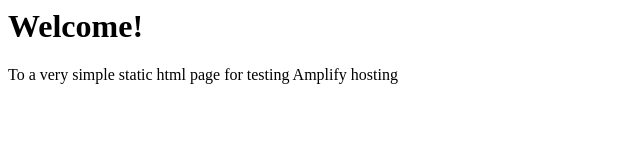
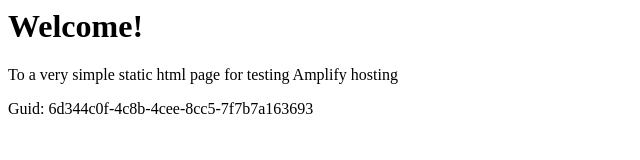
Before and after one commit to aws-aemilia-hkg/Github-PR-Commit-Integration-Test-DoNotTouch-v0-prod-ap-east-1, a website: page src/index.html in a window 1280 px wide. Shown: the whole page, without its empty margins (0-640 px from the left). Drawn offline with Linux system fonts and the light colour scheme.

Commit message:
commit from integ tests

```diff
--- a/src/index.html
+++ b/src/index.html
@@ -1,3 +1,5 @@
+
+
 <html lang="en">
 
 <head>
@@ -10,6 +12,6 @@
 <body>
     <h1>Welcome!</h1>
     <p>To a very simple static html page for testing Amplify hosting</p>
-</body>
+    <p>Guid: 6d344c0f-4c8b-4cee-8cc5-7f7b7a163693</p></body>
 
 </html>
```
